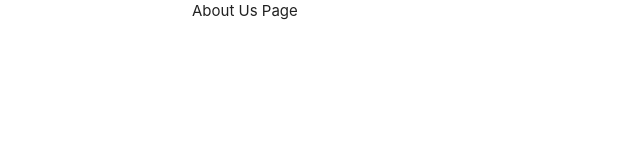
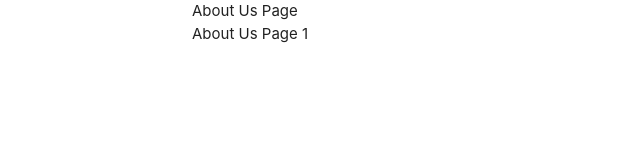
Before and after one commit to bipon68/react-practice, a React (Vite) app: page /about/1 in a window 1280 px wide. Shown: the top 160 px of the page, without its empty margins (0-640 px from the left). Built offline with nearby package versions, Linux system fonts and the light colour scheme.

Commit message:
#3 get routing params value

```diff
--- a/src/components/About.js
+++ b/src/components/About.js
@@ -4,7 +4,7 @@ export default class About extends Component {
     render() {
         return (
             <div>
-                About Us Page
+                About Us Page {this.props.match.params.bipon}
             </div>
         )
     }
--- a/src/components/App.js
+++ b/src/components/App.js
@@ -94,6 +94,7 @@ class App extends Component {
       <div className="container">
 
           <Route path='/about' component={About}/>
+          <Route path='/about/:bipon' component={About}/>
       </div>
       // <Counter count={10} />
     )
```
